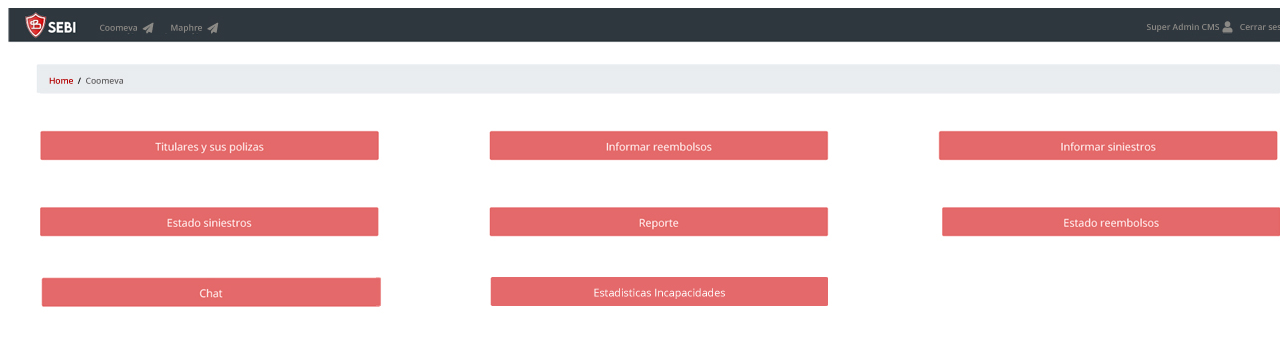
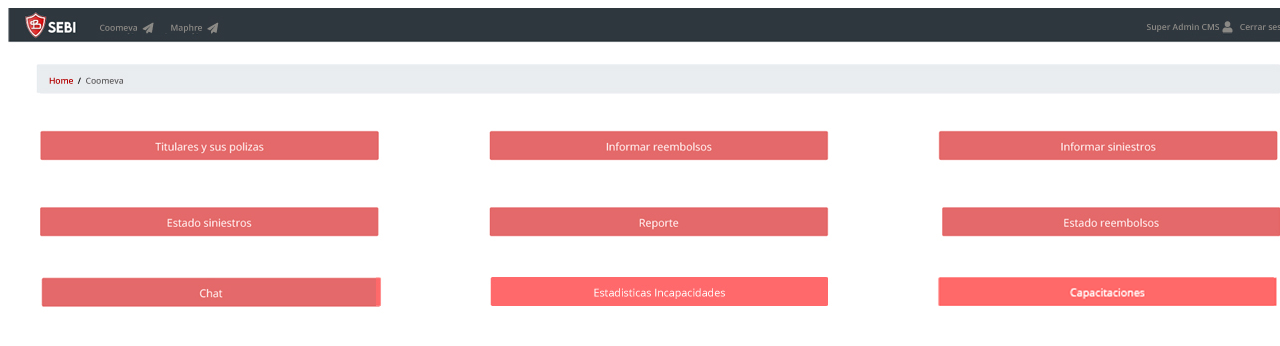
Before and after one commit to dima0830/-bancoW-3, a plain HTML site: page index.html in a window 1280 px wide. Shown: the top 346 px of the page. Drawn offline with Linux system fonts and the light colour scheme.

Commit message:
segunda parte

```diff
--- a/index.html
+++ b/index.html
@@ -60,6 +60,9 @@
 			<img id="index_17" src="images/index_17.jpg" width="1300" height="44" alt="" /></td>
 	</tr>
 	<tr>
+		<td colspan="7">
+			<table border="0" cellpadding="0" cellspacing="0">
+				<tr>
 					<td>
 						<img id="index_18" src="images/index_18.jpg" width="31" height="29" alt="" /></td>
 						<td>
@@ -67,12 +70,21 @@
 								<img id="index_19" src="images/index_19.jpg" width="337" height="29" alt="" />
 							</a>
 						</td>
-		<td colspan="5">
+						<td>
 							<a href="6.html">
-			<img id="index_20" src="images/index_20.jpg" width="932" height="29" alt="" />
+								<img src="images/index_20_01.jpg" width="466" height="29" alt="" />
+							</a>
+						</td>
+						<td>
+							<a href="9.html">
+								<img src="images/index_20_02.png" width="466" height="29" alt="" />
 							</a>
 						</td>
 					</tr>
+				</table>
+			</td>
+		</tr>
+
 	<tr>
 		<td colspan="7">
 			<img id="index_21" src="images/index_21.jpg" width="1300" height="122" alt="" /></td>
```
Also changed, not shown: 9.html (added, +12 -0 lines), images/index_20_01.jpg (added), images/index_20_02.png (added), images/nutresa.jpg (added). Lines whose indentation alone changed are shown as unchanged.
